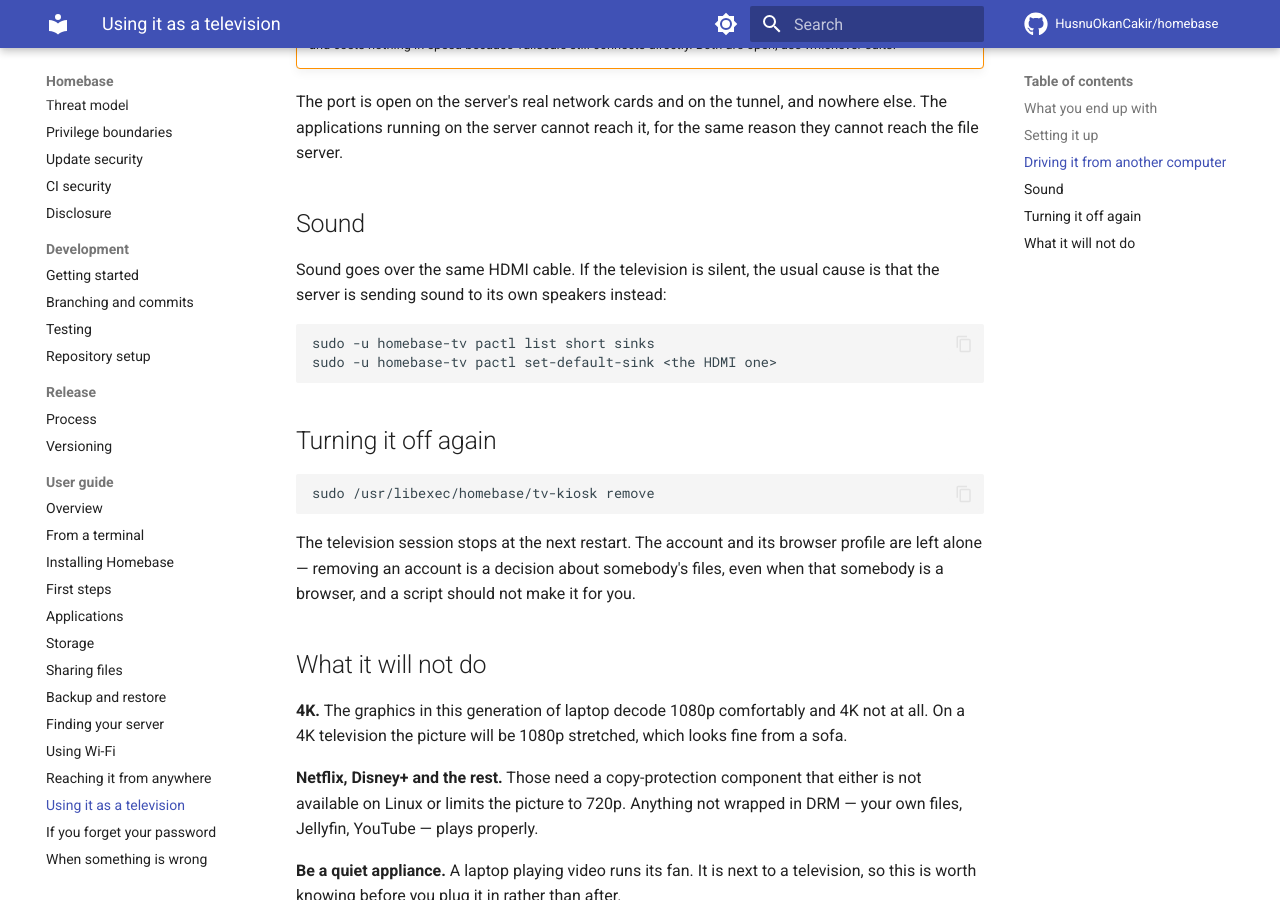
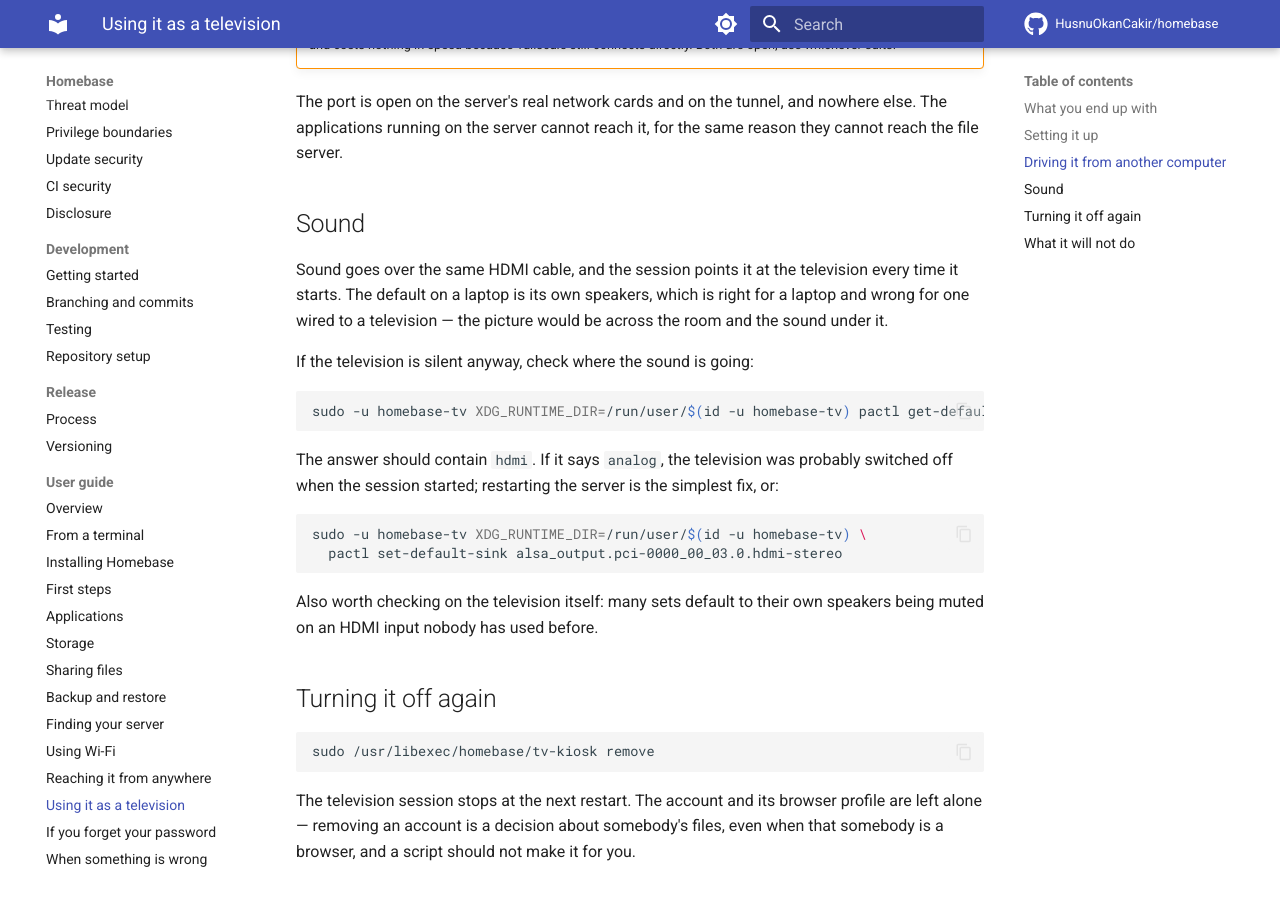
Before and after one commit to HusnuOkanCakir/homebase, an MkDocs documentation site: the page built from docs/user-guide/television.md, in a window 1280 px wide and 900 px high, scrolled down 1559 px. Built offline with MkDocs 1.6.1 and Material for MkDocs 9.7.7, drawn with Linux system fonts in a browser that asks for light colours; comment, search, counter and statistics services are not loaded.

Commit message:
fix(packaging): the television gets the sound, and pactl exists to say so
Two faults, both found by checking rather than by assuming, and the second one
embarrassing: the guide told people to run `pactl` to fix their sound and the
setup had never installed it. `pipewire` and `pipewire-pulse` do not bring it —
`pulseaudio-utils` does.

And the sound was going to the laptop's own speakers. That is the right default
for a laptop and the wrong one for a laptop wired to a television: the picture
would have been on the screen across the room and the sound coming out of the
machine underneath it. The session now points audio at the HDMI output every
time it starts, rather than once at setup — a television switched off at the
wall when the session began would otherwise leave the choice pointing at the
speakers permanently.

Waited for rather than assumed, because pipewire takes a moment to find the
cards after a session opens.

Verified on the machine: both outputs are present, and the default is now the
HDMI one.

Co-Authored-By: Claude Opus 5 <noreply@anthropic.com>
Signed-off-by: HusnuOkanCakir <55511249+HusnuOkanCakir@users.noreply.github.com>

````diff
--- a/docs/user-guide/television.md
+++ b/docs/user-guide/television.md
@@ -72,13 +72,26 @@ file server.
 
 ## Sound
 
-Sound goes over the same HDMI cable. If the television is silent, the usual cause is that
-the server is sending sound to its own speakers instead:
+Sound goes over the same HDMI cable, and the session points it at the television every time
+it starts. The default on a laptop is its own speakers, which is right for a laptop and wrong
+for one wired to a television — the picture would be across the room and the sound under it.
+
+If the television is silent anyway, check where the sound is going:
 
 ```sh
-sudo -u homebase-tv pactl list short sinks
-sudo -u homebase-tv pactl set-default-sink <the HDMI one>
+sudo -u homebase-tv XDG_RUNTIME_DIR=/run/user/$(id -u homebase-tv) pactl get-default-sink
 ```
+
+The answer should contain `hdmi`. If it says `analog`, the television was probably switched
+off when the session started; restarting the server is the simplest fix, or:
+
+```sh
+sudo -u homebase-tv XDG_RUNTIME_DIR=/run/user/$(id -u homebase-tv) \
+  pactl set-default-sink alsa_output.pci-0000_00_03.0.hdmi-stereo
+```
+
+Also worth checking on the television itself: many sets default to their own speakers being
+muted on an HDMI input nobody has used before.
 
 ## Turning it off again
 
````
Also changed, not shown: 2 other files.
